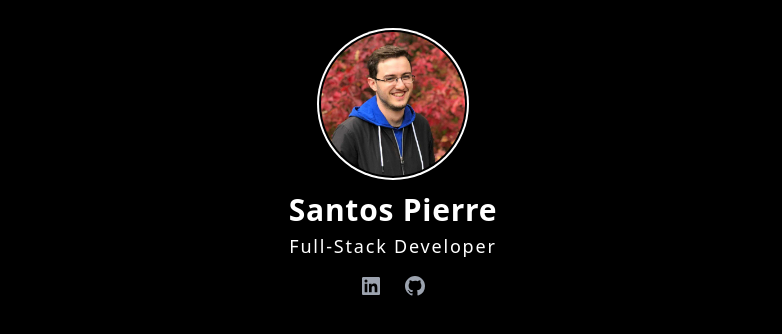
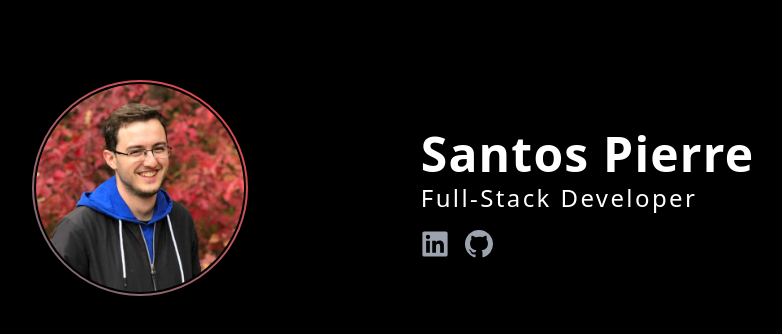
Before and after one commit to santos-pierre/next-portfolio, a Next.js app: page / in a window 1280 px wide. Shown: the top 334 px of the page, without its empty margins (247-1029 px from the left). Built offline with nearby package versions, Linux system fonts and the light colour scheme; a web font is replaced by a local one.

Commit message:
Desktop Hero

```diff
--- a/components/Hero.tsx
+++ b/components/Hero.tsx
@@ -1,23 +1,31 @@
 import Link from 'next/link';
 const Hero = () => {
     return (
-        <section className="flex flex-col items-center space-y-3 mt-7">
-            <div className="inline-block p-0.5 bg-white rounded-full">
+        <section className="flex flex-col items-center space-y-3 md:justify-around md:flex-row mt-7 md:mt-20">
+            <div className="inline-block p-0.5 bg-white rounded-full bg-gradient-to-bl to-gray-500 from-red-500 transition hover:to-red-500 hover:from-gray-500">
                 <div className="p-0.5 bg-black rounded-full ">
-                    <img src="/img/photo_profil.jpg" alt="Santos Pierre" className="rounded-full w-36 h-36" />
+                    <img
+                        src="/img/photo_profil.jpg"
+                        alt="Santos Pierre"
+                        className="rounded-full w-36 h-36 md:w-52 md:h-52"
+                    />
                 </div>
             </div>
             <div className="flex-col space-y-4">
                 <div className="flex-col space-y-1">
-                    <h1 className="text-3xl font-bold tracking-wide text-center">Santos Pierre</h1>
-                    <h2 className="text-lg tracking-widest text-center">Full-Stack Developer</h2>
+                    <h1 className="text-3xl font-bold tracking-wide text-center md:text-left md:text-5xl">
+                        Santos Pierre
+                    </h1>
+                    <h2 className="text-lg tracking-widest text-center md:text-2xl md:text-left">
+                        Full-Stack Developer
+                    </h2>
                 </div>
-                <div className="flex justify-center space-x-6">
+                <div className="flex justify-center space-x-6 md:justify-start md:space-x-4">
                     <Link href="https://www.linkedin.com/in/pierre-santos-batista-84a80b194/">
                         <a className="text-gray-400 hover:text-gray-300">
                             <span className="sr-only">LinkedIn</span>
                             <svg
-                                className="w-5 h-5"
+                                className="w-5 h-5 md:w-7 md:h-7"
                                 aria-hidden="true"
                                 fill="currentColor"
                                 viewBox="0 0 20 20"
@@ -34,7 +42,7 @@ const Hero = () => {
                         <a className="text-gray-400 hover:text-gray-300">
                             <span className="sr-only">Github</span>
                             <svg
-                                className="w-5 h-5"
+                                className="w-5 h-5 md:w-7 md:h-7"
                                 aria-hidden="true"
                                 fill="currentColor"
                                 viewBox="0 0 20 20"
```
